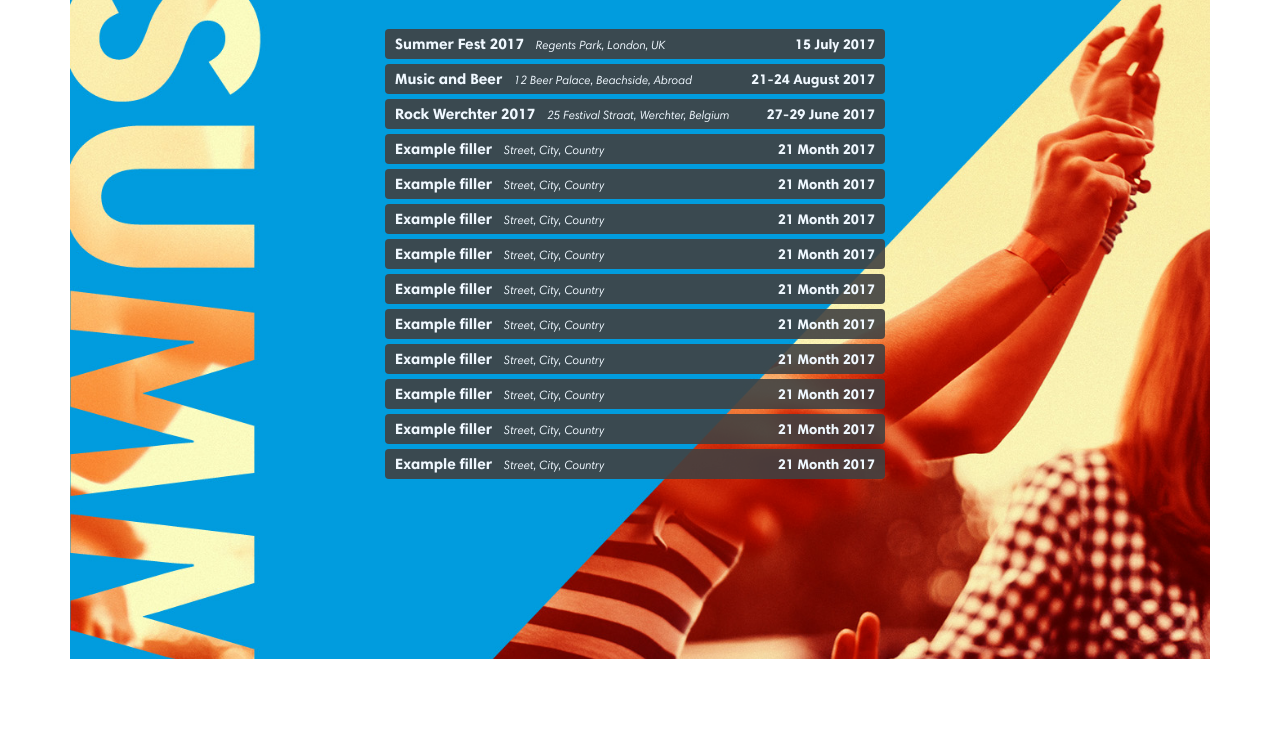
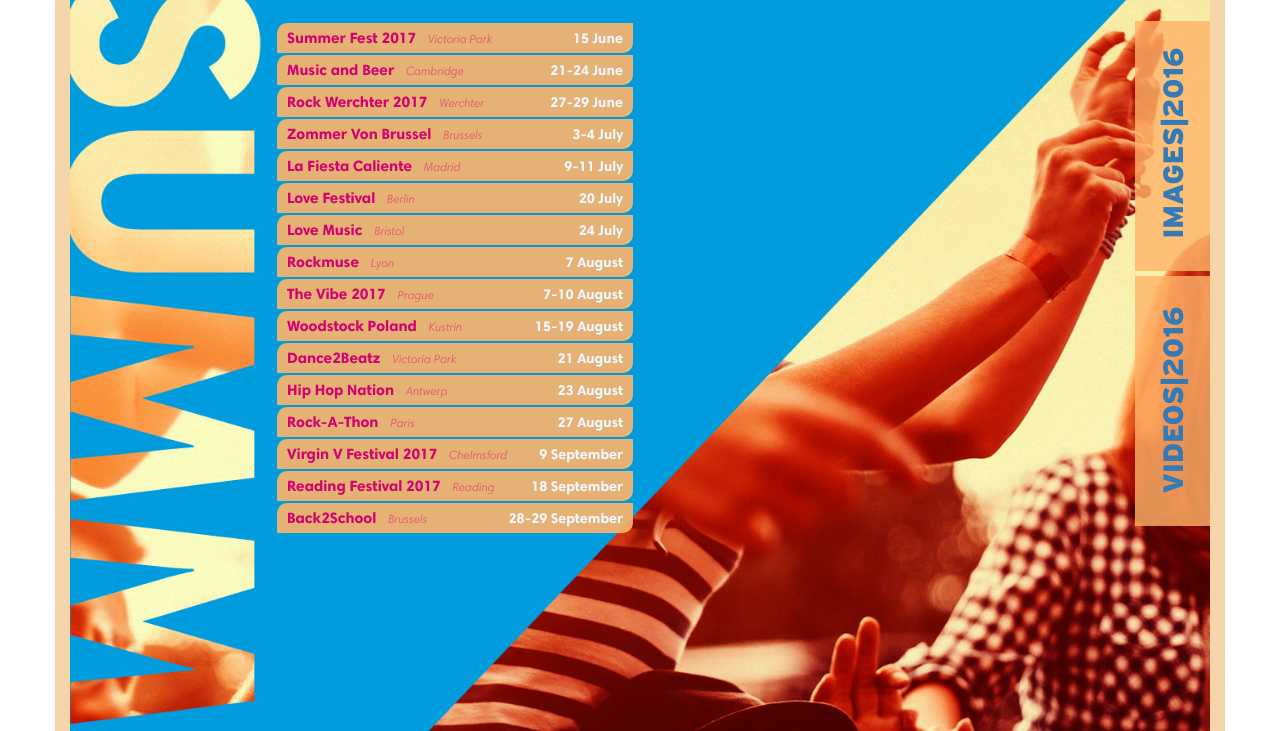
Before and after one commit to Frunez/Ticketmaster-summer-assessment, a website: page index.html in a window 1280 px wide. Shown: the part 656-1387 px from the top of the page. Drawn offline with nearby package versions, Linux system fonts and the light colour scheme.

Commit message:
completed basic webpage

```diff
--- a/css/index.css
+++ b/css/index.css
@@ -37,12 +37,14 @@
 
 /* body */
 
+.container {
+  background-color: #f5d6a8;
+}
+
 .row {
     padding-left: 15px;
     padding-right: 15px;
 }
-
-.container {}
 
 
 /* header image */
@@ -51,6 +53,9 @@
     width: 100%;
 }
 
+a:hover {
+  text-decoration: none;
+}
 
 /* navbar */
 
@@ -58,9 +63,9 @@
     margin: 0;
     border: 0px;
     border-radius: 0px;
-    padding: 0;
-    background-color: rgba(65, 65, 65, 0.9);
-    transform: translateY(-50px);
+    padding: 5px 5px 10px 5px;
+    background-color: rgba(10, 10, 10, 0.9);
+    transform: translateY(-65px);
 }
 
 .navbar-brand {
@@ -74,33 +79,45 @@
 }
 
 
-/* festival list */
-
-.container {}
+/* content */
 
 .content {
     background-image: url("../img/ticketmaster_bkg.jpg");
     background-size: 100% auto;
     background-repeat: no-repeat;
     background-attachment: scroll;
-    padding: 0px 0px 170px 0px;
-    transform: translateY(-75px);
+    padding: 0px 0px 0px 0px;
+    transform: translateY(-65px);
+    height:1200px;
 }
 
-.list-header {
+/* festival list */
+
+.header {
     font-family: "InterstateWGL-Bold";
+    font-size: 26px;
     color: aliceblue;
     text-align: center;
     padding: 36px 0px 36px 0px;
 }
 
+.close-overlay{
+  font-family: "InterstateWGL-Bold";
+  font-size: 26px;
+  color: rgb(150, 18, 54);
+  text-align: right;
+  padding: 36px 0px 36px 0px;
+}
+
+.close-overlay:hover {
+  color: rgb(231, 18, 76);
+}
+
 #festival-list {
-    display: inherit;
-    text-align: left;
-    margin-left: auto;
-    margin-right: auto;
-    padding-right: 50px;
-    width: 600px;
+    display: block;
+    margin-bottom: 100px;
+    transform: translateX(-40px);
+    min-width: 400px;
 }
 
 .list-item {
@@ -110,29 +127,40 @@
 }
 
 .festival {
-    background-color: rgba(65, 65, 65, 0.9);
-    margin: 5px;
-    border-radius: 4px;
+    background-color: rgba(255, 180, 106, 0.9);
+    margin: 2px;
     border: 0px;
     border-color: none;
+    border-radius: 10px 0px 10px 0px;
     height: 30px;
+}
+.festival:hover {
+  background-color: #d1046f;
+}
+
+.festival:hover *{
+  color: aliceblue;
+  text-decoration: none;
 }
 
 .festival-name {
+    display: inline;
     font-family: "TMSans-Bold";
-    color: aliceblue;
+    color: #d1046f;
     width: 25%;
     font-size: 15px;
 }
 
 .festival-location {
-    color: aliceblue;
+    display: inline;
+    color: #e85c6c;
     width: 25%;
     font-family: "TMSans-Italic";
     font-size: 12px;
 }
 
 .festival-date {
+    display: inline;
     color: aliceblue;
     text-align: right;
     font-family: "TMSans-Bold";
@@ -140,35 +168,35 @@
     margin-top: 1px;
 }
 
+/* tab */
+
+.tab {
+  float: right;
+  background-color: rgba(255, 180, 106, 0.8);
+  height: 250px;
+  width: 75px;
+  border-top: 5px;
+  border-color: #d1046f;
+  margin-bottom: 5px;
+}
+
+.tab-btn {
+  font-family: "InterstateWGL-Black";
+  transform: translateY(175px) rotate(-90deg);
+  font-size: 28px;
+}
 
 /* image-viewer*/
 
-#image-viewer {
-    background: linear-gradient(0deg, rgba(0, 0, 0, 0.8) 25%, rgba(0, 0, 0, 0.7) 75%, rgba(0, 0, 0, 0.5));
-    height: 150px;
-    padding: 10px;
+.image-box {
+    display: inline;
+    font-size: 10px;
+    font-family: "TMSans-Italic";
+    padding: 0px;
+    margin: 20px 20px 20px 20px;
 }
 
-.image-box {
-    display: inline-block;
-    font-size: 10px;
-    font-family: "TMSans-Italic";
-    width: 160px;
-    height: 120px;
+#media-overlay {
+  background-color: rgba(10, 10, 10, 0.9);
+  height: 100%;
 }
-
-.image {
-    position: relative;
-    height: 100%;
-    width: 100%;
-    border-radius: 5px;
-}
-
-.image-name {
-    color: aliceblue;
-    position: absolute;
-    top: 90px;
-    left: 20px;
-    width: 75%;
-    background: linear-gradient(rgba(65, 65, 65, 0.0), rgba(65, 65, 65, 0.9));
-}
--- a/festival_example_list.json
+++ /dev/null
@@ -1,106 +0,0 @@
-festivals = [{
-          "name": "Summer Fest 2017",
-          "date": "15 July 2017",
-          "location": "Regents Park, London, UK",
-          "url": "/festivals/info/summer-fest-2017",
-          "sold-out": false
-        },
-        {
-          "name": "Music and Beer",
-          "date": "21-24 August 2017",
-          "location": "12 Beer Palace, Beachside, Abroad",
-          "url": "/festivals/info/music-and-beer",
-          "sold-out": false
-        },
-        {
-          "name": "Rock Werchter 2017",
-          "date": "27-29 June 2017",
-          "location": "25 Festival Straat, Werchter, Belgium",
-          "url": "/festivals/info/rock-vector-2017",
-          "sold-out": true
-        },
-        {
-          "name": "Example filler",
-          "date": "21 Month 2017",
-          "location": "Street, City, Country",
-          "url": "/url/of/festival/info",
-          "sold-out": false
-        },
-        {
-          "name": "Example filler",
-          "date": "21 Month 2017",
-          "location": "Street, City, Country",
-          "url": "/url/of/festival/info",
-          "sold-out": false
-        },
-        {
-          "name": "Example filler",
-          "date": "21 Month 2017",
-          "location": "Street, City, Country",
-          "url": "/url/of/festival/info",
-          "sold-out": false
-        },
-        {
-          "name": "Example filler",
-          "date": "21 Month 2017",
-          "location": "Street, City, Country",
-          "url": "/url/of/festival/info",
-          "sold-out": false
-        },
-        {
-          "name": "Example filler",
-          "date": "21 Month 2017",
-          "location": "Street, City, Country",
-          "url": "/url/of/festival/info",
-          "sold-out": false
-        },
-        {
-          "name": "Example filler",
-          "date": "21 Month 2017",
-          "location": "Street, City, Country",
-          "url": "/url/of/festival/info",
-          "sold-out": false
-        },
-        {
-          "name": "Example filler",
-          "date": "21 Month 2017",
-          "location": "Street, City, Country",
-          "url": "/url/of/festival/info",
-          "sold-out": false
-        },
-        {
-          "name": "Example filler",
-          "date": "21 Month 2017",
-          "location": "Street, City, Country",
-          "url": "/url/of/festival/info",
-          "sold-out": false
-        },
-        {
-          "name": "Example filler",
-          "date": "21 Month 2017",
-          "location": "Street, City, Country",
-          "url": "/url/of/festival/info",
-          "sold-out": false
-        },
-        {
-          "name": "Example filler",
-          "date": "21 Month 2017",
-          "location": "Street, City, Country",
-          "url": "/url/of/festival/info",
-          "sold-out": false
-        }]
-
-images = [
-  {
-    "name": "Goldfrapp Live @ Rockmuse 2016",
-    "url": "https://londongigger.files.wordpress.com/2013/11/dscf9088.jpg"
-  },
-  {
-    "name": "M.I.A Live @ Rockmuse 2016",
-    "url": "http://www.genestout.com/wp-content/uploads/mia004.jpg"
-  },
-  {
-    "name": "Radiohead Live @ Summer Fest 2016",
-    "url":"http://www.dirkahlgrim.com/wordpress/wp-content/uploads/2012/06/Radiohead-4.jpg"
-  }
-]
--- a/index.html
+++ b/index.html
@@ -18,30 +18,48 @@
         <div class="row">
             <div id="main-nav" class="navbar navbar-default">
                 <div class="navbar-header">
-                    <a class="navbar-brand" href="#"><img id="logo" src="img/tmlogo_blue.png" alt="ticketmaster"></a>
+                    <a class="navbar-brand" href="#"><img id="logo" src="img/tmlogo_blue.png" alt="ticketmaster" /></a>
                 </div>
             </div>
         </div>
         <!-- divider -->
         <div class="content">
-            <h1 class="list-header">Summer Festivals 2017</h1>
-        <!-- list -->
-            <ul id="festival-list">
-            </ul>
+            <div id="media-overlay">
+              <span id="media-title" class="header col-md-6 col-md-offset-3">IMAGES|2016</span>
+              <a id="close" class="close-overlay col-md-1" href="#main-nav"> X </a>
+              <div id="media-display"></div>
+            </div>
+            <div id="main-content">
+                <div class="row">
+                    <div class="header col-md-4 col-md-offset-2">Summer Festivals 2017</div>
+                </div>
+                <div class="row">
+                    <div class="festivals col-md-4 col-md-offset-2">
+                        <!-- list -->
+                        <ul id="festival-list"></ul>
+                    </div>
+                    <a id="img-btn" href="#main-nav">
+                        <div class="tab col-md-1 col-md-offset-5" id="image-tab">
+                            <div class="tab-btn">IMAGES|2016</div>
+                        </div>
+                    </a>
+                    <a id="vid-btn" href="#videos">
+                        <div class="tab col-md-1 col-md-offset-5" id="image-tab">
+                            <div class="tab-btn">VIDEOS|2016</div>
+                        </div>
+                    </a>
+                </div>
+            </div>
         </div>
-        <div class="images" id="image-viewer">
-        </div>
-      </div>
+    </div>
     <!-- scripts -->
-    <script src="https://ajax.googleapis.com/ajax/libs/jquery/1.12.4/jquery.min.js"></script>
+    <script src="https://ajax.googleapis.com/ajax/libs/jquery/3.2.1/jquery.min.js"></script>
     <script src="node_modules/bootstrap/dist/js/bootstrap.min.js"></script>
-    <script src="festival_example_list.json"></script>
+    <script src="json/festival_example_list.json"></script>
+    <script src="json/festival_images.json"></script>
+    <script src="json/festival_videos.json"></script>
     <script src="src/index.js"></script>
-    <script type="text/javascript">
-        var displayFestivalList = new FestivalList();
-        document.getElementById("festival-list").innerHTML = displayFestivalList.list();
-        document.getElementById("image-viewer").innerHTML = displayFestivalList.images();
-    </script>
+    <script src="src/index_interface.js"></script>
 </body>
 
 </html>
--- /dev/null
+++ b/json/festival_example_list.json
@@ -0,0 +1,113 @@
+festivals = [{
+        "name": "Summer Fest 2017",
+        "date": "15 June",
+        "location": "Victoria Park",
+        "url": "/festivals/info/summer-fest-2017",
+        "sold-out": false
+    },
+    {
+        "name": "Music and Beer",
+        "date": "21-24 June",
+        "location": "Cambridge",
+        "url": "/festivals/info/music-and-beer",
+        "sold-out": false
+    },
+    {
+        "name": "Rock Werchter 2017",
+        "date": "27-29 June",
+        "location": "Werchter",
+        "url": "/festivals/info/rock-werchter-2017",
+        "sold-out": true
+    },
+    {
+        "name": "Zommer Von Brussel",
+        "date": "3-4 July",
+        "location": "Brussels",
+        "url": "/url/of/festival/info",
+        "sold-out": false
+    },
+    {
+        "name": "La Fiesta Caliente",
+        "date": "9-11 July",
+        "location": "Madrid",
+        "url": "/url/of/festival/info",
+        "sold-out": false
+    },
+    {
+        "name": "Love Festival",
+        "date": "20 July",
+        "location": "Berlin",
+        "url": "/url/of/festival/info",
+        "sold-out": false
+    },
+    {
+        "name": "Love Music",
+        "date": "24 July",
+        "location": "Bristol",
+        "url": "/url/of/festival/info",
+        "sold-out": false
+    },
+    {
+        "name": "Rockmuse",
+        "date": "7 August",
+        "location": "Lyon",
+        "url": "/url/of/festival/info",
+        "sold-out": false
+    },
+    {
+        "name": "The Vibe 2017",
+        "date": "7-10 August",
+        "location": "Prague",
+        "url": "/url/of/festival/info",
+        "sold-out": false
+    },
+    {
+        "name": "Woodstock Poland",
+        "date": "15-19 August",
+        "location": "Kustrin",
+        "url": "/url/of/festival/info",
+        "sold-out": false
+    },
+    {
+        "name": "Dance2Beatz",
+        "date": "21 August",
+        "location": "Victoria Park",
+        "url": "/url/of/festival/info",
+        "sold-out": false
+    },
+    {
+        "name": "Hip Hop Nation",
+        "date": "23 August",
+        "location": "Antwerp",
+        "url": "/url/of/festival/info",
+        "sold-out": false
+    },
+    {
+        "name": "Rock-A-Thon",
+        "date": "27 August",
+        "location": "Paris",
+        "url": "/url/of/festival/info",
+        "sold-out": false
+    },
+    {
+        "name": "Virgin V Festival 2017",
+        "date": "9 September",
+        "location": "Chelmsford",
+        "url": "/url/of/festival/info",
+        "sold-out": false
+    },
+    {
+        "name": "Reading Festival 2017",
+        "date": "18 September",
+        "location": "Reading",
+        "url": "/url/of/festival/info",
+        "sold-out": false
+    },
+    {
+        "name": "Back2School",
+        "date": "28-29 September",
+        "location": "Brussels",
+        "url": "/url/of/festival/info",
+        "sold-out": false
+    }
+]
--- /dev/null
+++ b/json/festival_images.json
@@ -0,0 +1,25 @@
+images = [{
+        "name": "Goldfrapp Live @ Rockmuse 2016",
+        "url": "https://londongigger.files.wordpress.com/2013/11/dscf9088.jpg"
+    },
+    {
+        "name": "M.I.A Live @ Rockmuse 2016",
+        "url": "http://www.genestout.com/wp-content/uploads/mia004.jpg"
+    },
+    {
+        "name": "Radiohead Live @ Summer Fest 2016",
+        "url": "http://www.dirkahlgrim.com/wordpress/wp-content/uploads/2012/06/Radiohead-4.jpg"
+    },
+    {
+        "name": "The XX Live @ Love Festival 2016",
+        "url": "http://cdn2.pitchfork.com/news/47372/2b76b0f4.jpg"
+    },
+    {
+        "name": "Kendrik Lamar Live @ Hip Hop Nation 2016",
+        "url": "https://channelo.dstv.com/wp-content/uploads/2017/03/kendrick-lamar-2927x1951.jpg"
+    },
+    {
+        "name": "Sampha Live @ The Vibe 2016",
+        "url": "https://i.ytimg.com/vi/yUU4HRoBceU/maxresdefault.jpg"
+    }
+]
--- /dev/null
+++ b/json/festival_videos.json
@@ -0,0 +1,25 @@
+videos = [{
+    "name": "Flying Lotus Live @ Dance2Beatz 2016",
+    "embed": "https://www.youtube.com/embed/R-u_7FcViBs"
+},
+{
+    "name": "Kasabian Live @ Rockmuse 2016",
+    "embed": "https://www.youtube.com/embed/_nteNxQEV4U"
+},
+{
+    "name": "Jon Hopkins Live @ Summer Fest 2016",
+    "embed": "https://www.youtube.com/embed/Q8gKSrpJsg4"
+},
+{
+    "name": "Gorillaz Live @ Love Festival 2016",
+    "embed": "https://www.youtube.com/embed/xxLWuM_SHcI"
+},
+{
+    "name": "A Tribe Callede Quest Live @ Hip Hop Nation 2016",
+    "embed": "https://www.youtube.com/embed/shsq6nsXYcg"
+},
+{
+    "name": "FKA Twigs Live @ The Vibe 2016",
+    "embed": "https://www.youtube.com/embed/p7E4JXnMEec"
+}
+]
--- a/src/index.js
+++ b/src/index.js
@@ -5,6 +5,8 @@
   this.festivalHTML = "";
   this.imagesJSON = images;
   this.imagesHTML = "";
+  this.videosJSON = videos;
+  this.videosHTML = "";
 }
 
 FestivalList.prototype.list = function(){
@@ -12,21 +14,44 @@
     this.festivalHTML +=
     "<a href=" + this.festivalJSON[i].url + ">" +
     "<li class='festival list-item' id='festival-" + i + "'>" +
-    "<span class='festival-name'>" + this.festivalJSON[i].name + "</span>" +
-    "<span class='festival-location'> &nbsp &nbsp" + this.festivalJSON[i].location + "</span>" +
-    "<span class='festival-date'>" + this.festivalJSON[i].date + "</span>" +
+    "<div class='festival-name'>" + this.festivalJSON[i].name + "</div>" +
+    "<div class='festival-location'> &nbsp &nbsp" + this.festivalJSON[i].location + "</div>" +
+    "<div class='festival-date'>" + this.festivalJSON[i].date + "</div>" +
     "</li></a>";
   };
   return this.festivalHTML;
 };
 
 FestivalList.prototype.images = function(){
-  for (var i = 0; i < 3; i++) {
+  var imageLimit
+  if(this.imagesJSON.length >= 9){
+    imageLimit = 9;
+  } else {
+    imageLimit = this.imagesJSON.length
+  }
+  for (var i = 0; i < imageLimit; i++) {
     this.imagesHTML +=
-    "<div class='image-box col-md-2'>" +
-    "<img class='image' id='image-" + i +
-    "' src='" + this.imagesJSON[i].url + "'/>" +
-    "<div class='image-name'>" + this.imagesJSON[i].name + "</div></div>"
+    "<div class='col-md-4'>" +
+      "<div class='thumbnail'>" +
+        "<a href='" + this.imagesJSON[i].url + "'>" +
+          "<img class='image-link' id='image-" + i + "' src='" + this.imagesJSON[i].url + "'/></a>" +
+      "<div class='image-name'>" + this.imagesJSON[i].name + "</div></div></div>";
   };
   return this.imagesHTML;
 };
+
+FestivalList.prototype.videos = function(){
+  var videoLimit
+  if(this.videosJSON.length >= 12){
+    videoLimit = 6;
+  } else {
+    videoLimit = this.videosJSON.length
+  }
+  for (var i = 0; i < videoLimit; i++) {
+    this.videosHTML +=
+    "<div class='col-md-6'>" +
+          "<iframe width='540' height='310' class='video' id='video-" + i + "' src='" + this.videosJSON[i].embed + "' frameborder='0' allowfullscreen></iframe>" +
+      "<div class='video-name'>" + this.videosJSON[i].name + "</div></div>";
+  };
+  return this.videosHTML;
+};
--- /dev/null
+++ b/src/index_interface.js
@@ -0,0 +1,23 @@
+$(document).ready(function(){
+  $('#media-overlay').hide()
+  var displayFestivalList = new FestivalList();
+  var imagesHTML = displayFestivalList.images();
+  var videosHTML = displayFestivalList.videos();
+  document.getElementById("festival-list").innerHTML = displayFestivalList.list();
+  $("#img-btn").on('click', function() {
+    $("#media-overlay").toggle(500);
+    $("#main-content").toggle();
+    $("#media-title").text("IMAGES|2016");
+    document.getElementById("media-display").innerHTML = imagesHTML;
+  });
+  $("#vid-btn").on('click', function() {
+    $("#media-overlay").toggle(500);
+    $("#main-content").toggle();
+    $("#media-title").text("VIDEOS|2016");
+    document.getElementById("media-display").innerHTML = videosHTML;
+  });
+  $("#close").on('click', function() {
+    $("#media-overlay").toggle(500);
+    $("#main-content").toggle();
+  });
+});
```
Also changed, not shown: index_interface.js (deleted).
